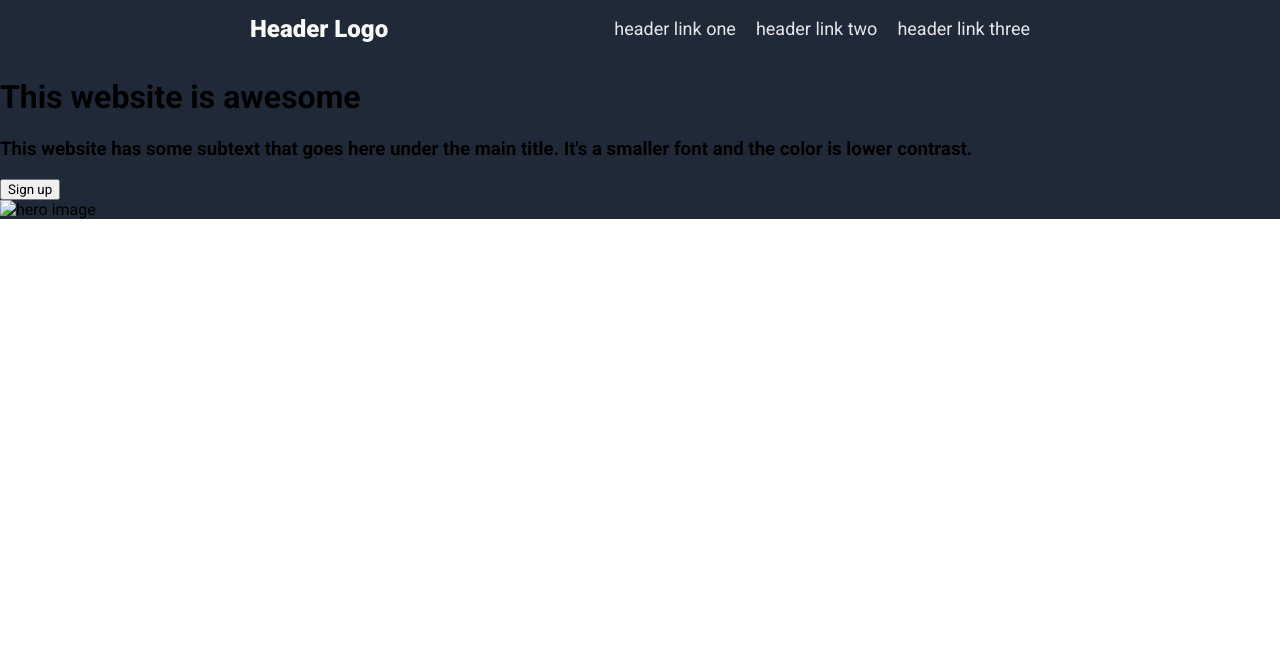
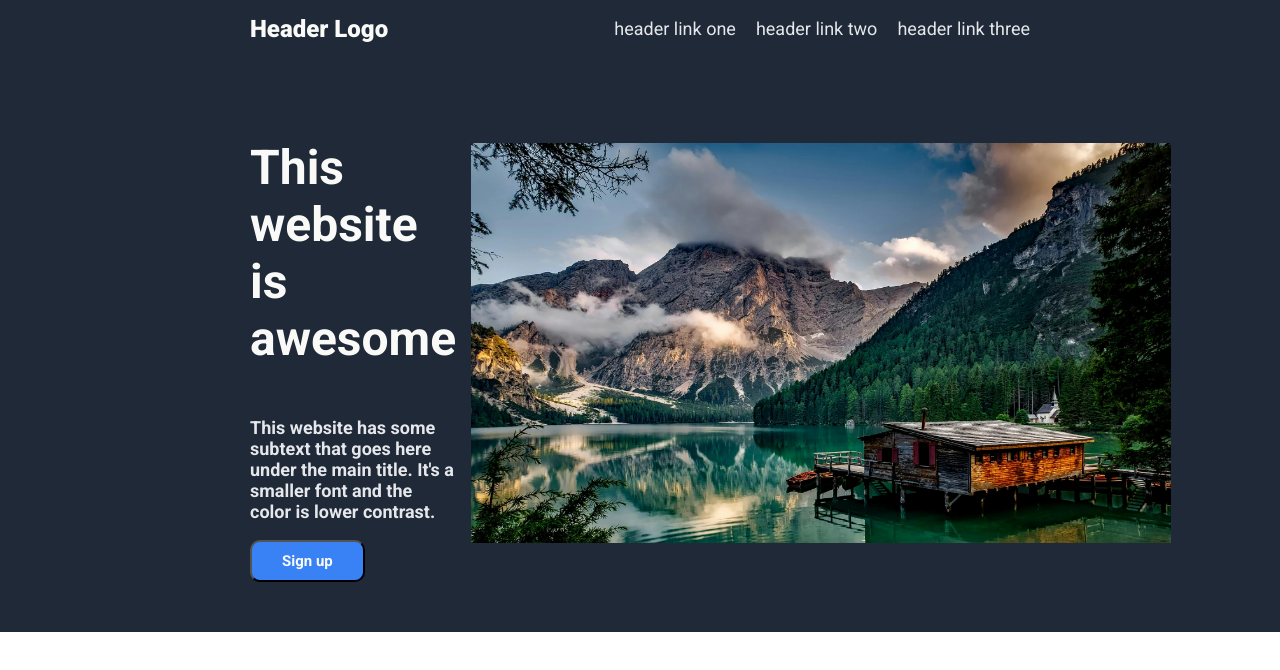
Before and after one commit to carlojian/landing-page, a plain HTML site: page index.html in a window 1280 px wide. Drawn offline with Linux system fonts and the light colour scheme.

Commit message:
Create main content and add image

```diff
--- a/index.html
+++ b/index.html
@@ -36,7 +36,7 @@
             <button class="cta-button">Sign up</button>
         </div>
         <div class="main-image">
-            <img src="#" alt="hero image">
+            <img src="images/pexels-pixabay-147411.jpg" alt="hero image">
         </div>
     </div>
 
--- a/styles.css
+++ b/styles.css
@@ -19,6 +19,7 @@ body {
     justify-content: space-between;
     padding: 0 250px;
     align-items: center;
+    padding-bottom: 50px;
 }
 
 .header-logo {
@@ -32,6 +33,53 @@ body {
     color: #E5E7EB;
 }
 
+.main-container{
+    display: flex;
+    flex-direction: row;
+    justify-content: space-between;
+    align-items: center;
+    padding: 0 250px;
+    gap: 15px;
+    padding-bottom: 50px;
+}
+
+.hero-text {
+    font-size: 48px;
+    color: #F9FAF8;
+    font-weight: 900px;
+}
+
+.hero-subtext {
+    font-size: 18px;
+    color: #E5E7EB;
+}
+
+.cta-button {
+    background-color: #3882F6;
+    padding: 10px 30px;
+    border-radius: 10px;
+    align-self: flex-start;
+    font-size: 15px;
+    font-weight: bold;
+    color: #F9FAF8;
+}
+
+.main-text {
+    flex: 2;
+    display: flex;
+    flex-direction: column;
+}
+
+.main-image {
+    flex: 1;
+
+}
+
+img {
+    width: 700px;
+    height: 400px;
+}
+
 ul {
     display: flex;
     flex-direction: row;
```
Also changed, not shown: images/pexels-pixabay-147411.jpg (added).
